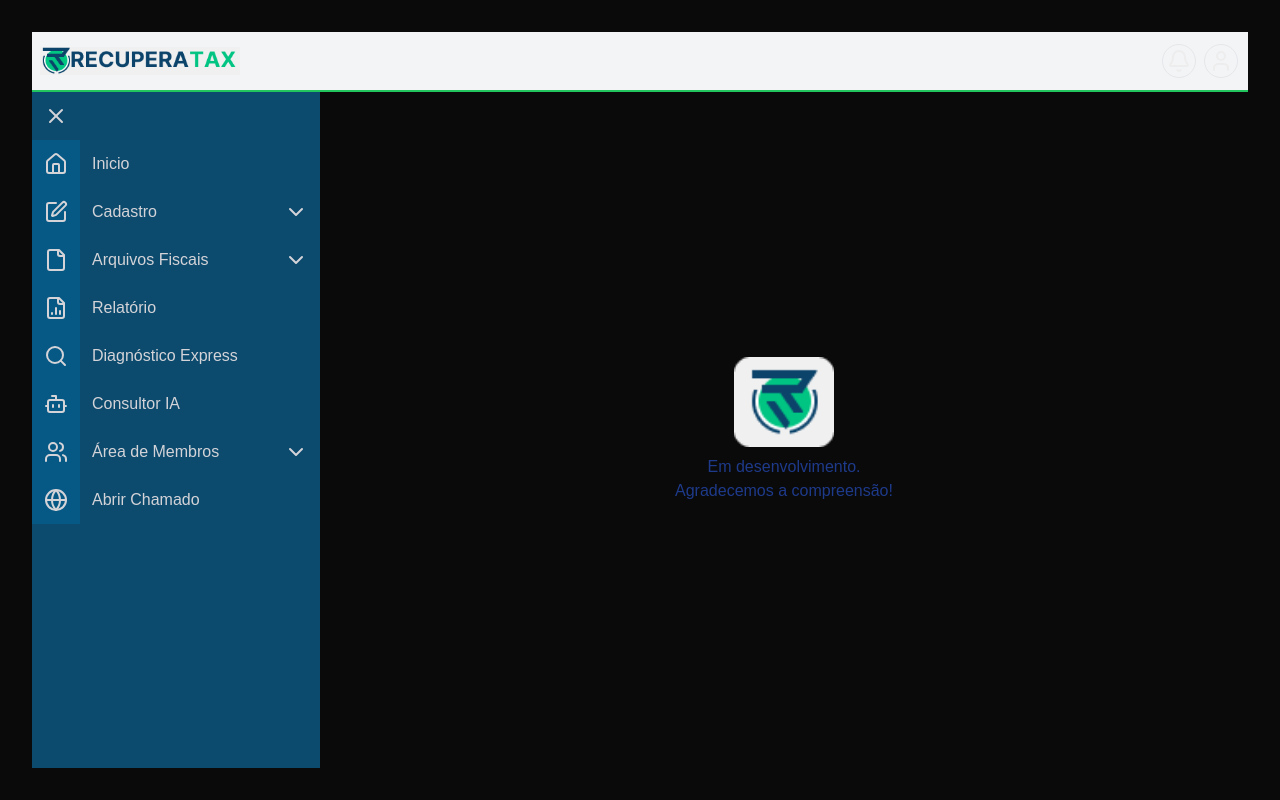
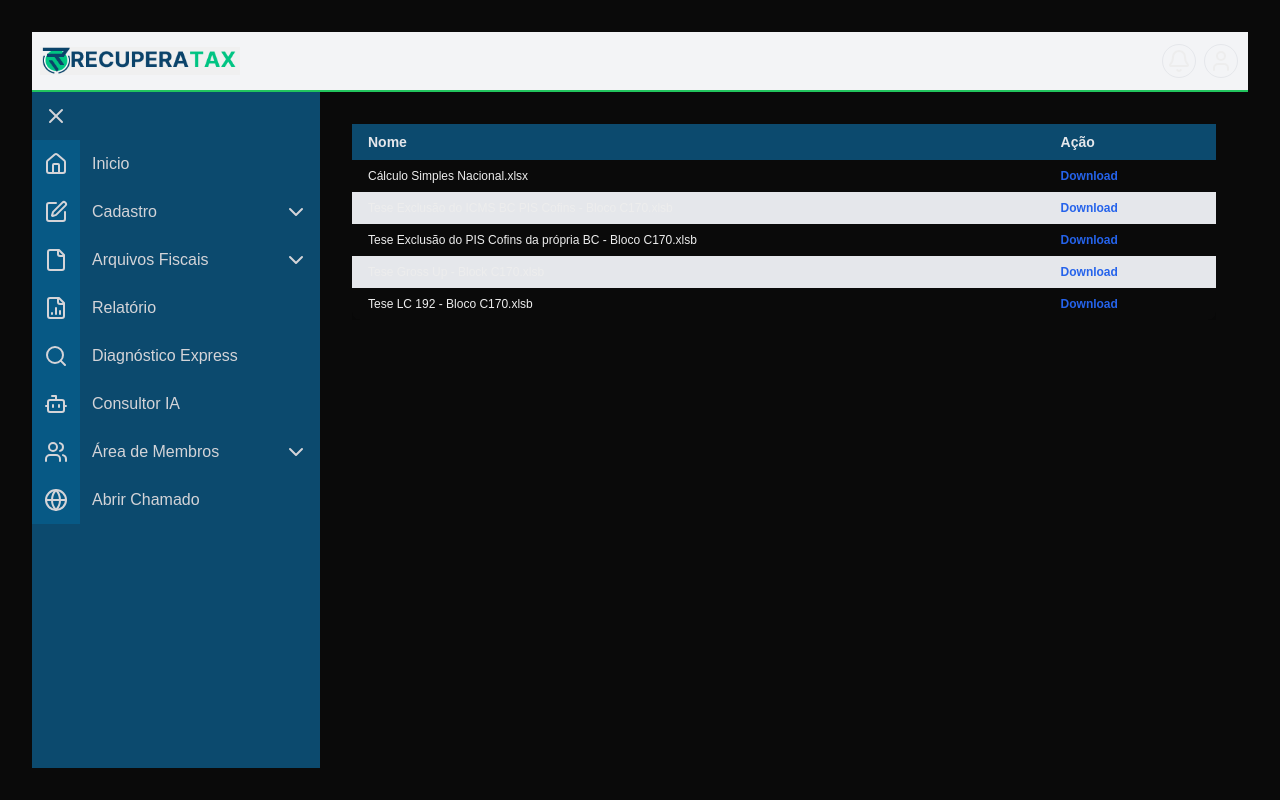
Before and after one commit to Eliabegai/recuperatax, a Next.js app: page /areaMembros in a window 1280 px wide. Before the commit this address had no page. Built offline with nearby package versions, Linux system fonts and the light colour scheme; data requests are answered from the project's data file.

Commit message:
feat: area de membros, arquivos para download

```diff
--- /dev/null
+++ b/app/areaMembros/page.tsx
@@ -0,0 +1,62 @@
+"use client"
+
+import { useEffect, useState } from "react"
+import Layout from "../components/Layout/Layout"
+import { toast } from "sonner"
+
+interface IFileData {
+  name: string;
+  value: string;
+}
+
+const AreaMembros = () => {
+
+  const [sheets, setSheets] = useState<IFileData[]>([])
+  const url = "http://localhost:3001/sheets"
+
+  useEffect(() => {
+    fetch(url)
+    .then((res) => res.json())
+    .then((data) => setSheets(data.data))
+    .catch((err) => (
+      console.error(err),
+      toast.error("Error ao buscar dados!")
+    ))
+  }, [])
+
+  console.log("sheets: ", sheets)
+
+  return(
+    <Layout>
+      <div className="flex w-full overflow-x-auto">
+      <table className="w-full border-none shadow-md rounded-lg">
+        <thead>
+          <tr className="w-full bg-sky-900 text-gray-200 border-none text-left text-sm">
+            <th className="px-4 py-2">Nome</th>
+            <th className="px-4 py-2">Ação</th>
+          </tr>
+        </thead>
+        <tbody>
+          {sheets?.map((sheet, index) => (
+            <tr key={index} className={`text-left ${index % 2 ? "bg-gray-200" : ""} hover:bg-gray-300 text-xs`}>
+              <td className="px-4 py-2">{sheet.name}</td>
+              <td className="px-4 py-2">
+                <a
+                  href={sheet.value}
+                  download
+                  target="_blank"
+                  className="text-blue-600 font-semibold hover:text-blue-600 transition"
+                >
+                  Download
+                </a>
+              </td>
+            </tr>
+          ))}
+        </tbody>
+      </table>
+    </div>
+    </Layout>
+  )
+}
+
+export default AreaMembros
```
